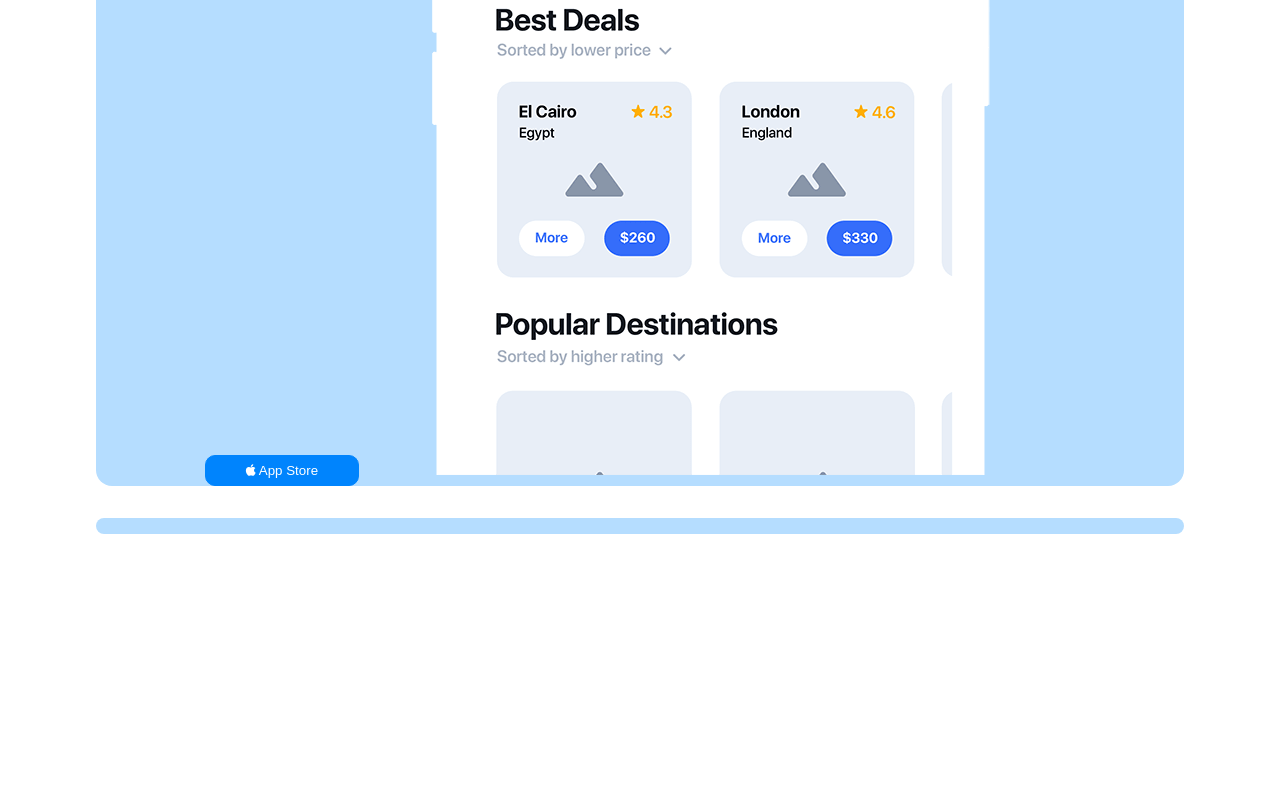
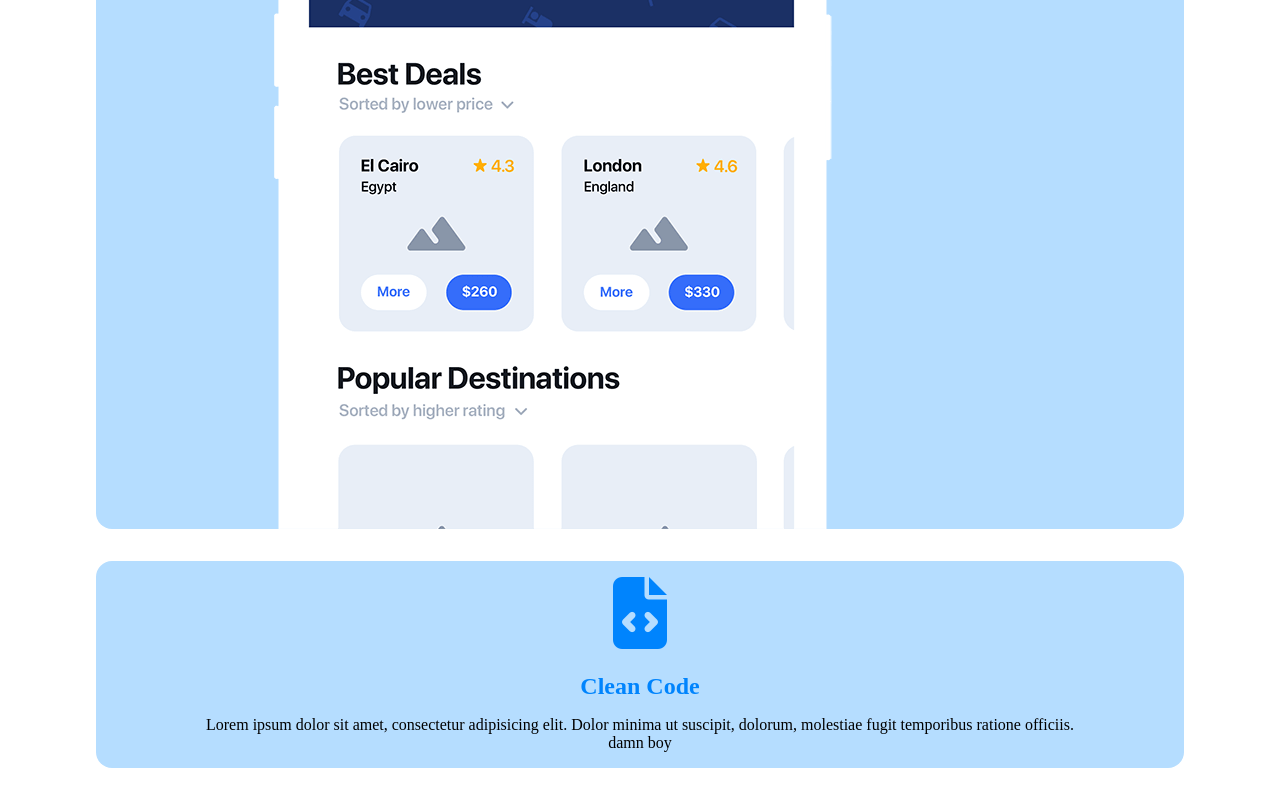
Before and after one commit to AndreaPanzeriDev/htmlcss-responsive-layout, a plain HTML site: page index.html in a window 1280 px wide. Shown: the part 526-1326 px from the top of the page. Before the commit the page ends 1092 px from the top, so only its background shows below. Drawn offline with Linux system fonts and the light colour scheme.

Commit message:
section1 box2

```diff
--- a/assets/css/style.css
+++ b/assets/css/style.css
@@ -30,6 +30,10 @@ main{
     background-color: #0084fd;
     border: 1px solid #0084fd;
     padding: 0.5em 3em 0.5em 3em;
+}
+
+.centrato{
+    text-align: center;
 }
 
 
@@ -73,7 +77,10 @@ main{
          SECTION 1
 ***********************************/
 
-
+#section1 h2{
+    color: #0084fd;
+    padding-top: 1em;
+}
 
 
 .box{
@@ -97,4 +104,10 @@ main{
 .container img{
     max-width: 100%;
     margin-top: 1.5em;
+    display: block;
 }
+
+.fa-file-code{
+    font-size: 450%;
+    color: #0084fd;
+}
--- a/index.html
+++ b/index.html
@@ -27,7 +27,9 @@
         <main>
 
             <!--SECTION 1-->
-            <section>
+            <section id="section1">
+
+                <!--Box1-->
                 <div class="box">
                     <div class="container">
                         <h2>Get a demo application</h2>
@@ -37,9 +39,13 @@
                     </div>
                     <div></div>
                 </div>
+
+                <!--Box2-->
                 <div class="box">
-                    <div class="container">
-
+                    <div class="container centrato">
+                        <i class="fa-solid fa-file-code"></i>
+                        <h2>Clean Code</h2>
+                        <p>Lorem ipsum dolor sit amet, consectetur adipisicing elit. Dolor minima ut suscipit, dolorum, molestiae fugit temporibus ratione officiis. damn boy</p>
                     </div>
                 </div>
                 <div class="box"></div>
```
